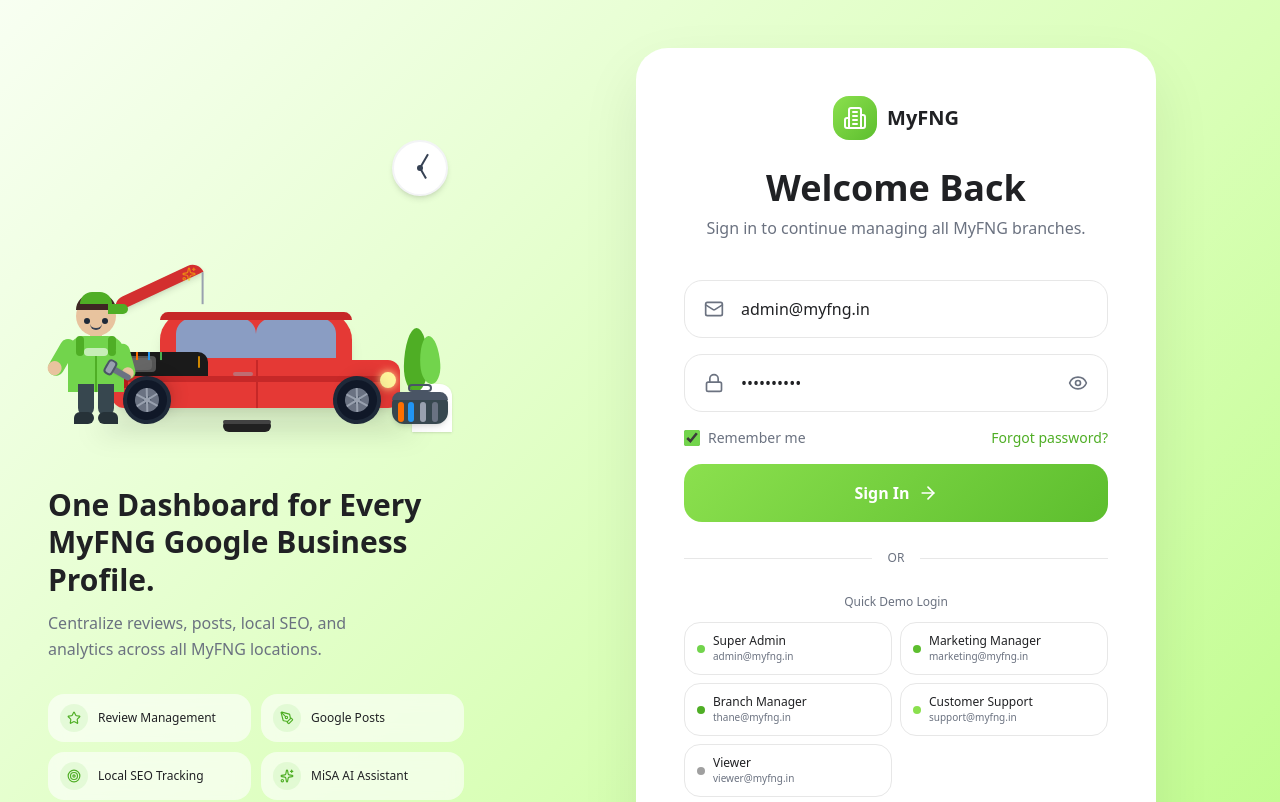
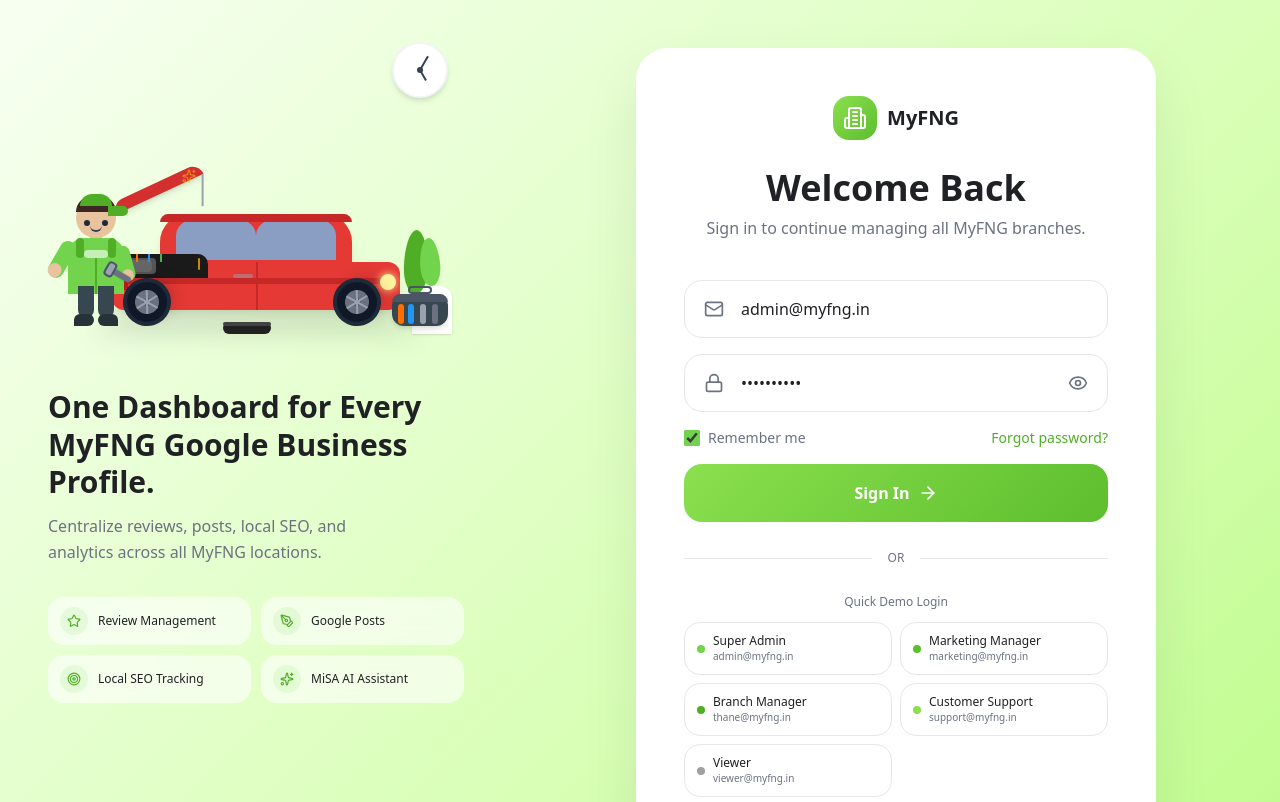
Before and after one commit to media-ym/GMB-Management-Tool, a Next.js app: page / in a window 1280 px wide. Shown: the top 802 px of the page. Built offline with nearby package versions, Linux system fonts and the light colour scheme; no server answers.

Commit message:
2f22b9ae-9991-4680-a394-b547242cc7eb

```diff
--- a/src/components/login-screen.tsx
+++ b/src/components/login-screen.tsx
@@ -82,7 +82,7 @@
           initial={{ opacity: 0, y: 20 }}
           animate={{ opacity: 1, y: 0 }}
           transition={{ duration: 0.5 }}
-          className="flex-1 flex flex-col justify-center"
+          className="flex-1 flex flex-col justify-start pt-0"
         >
           {/* 3D Illustration — Mechanic repairing a car */}
           <motion.div
```
Also changed, not shown: 1 other file (tests, documents, lock files or other folders).
